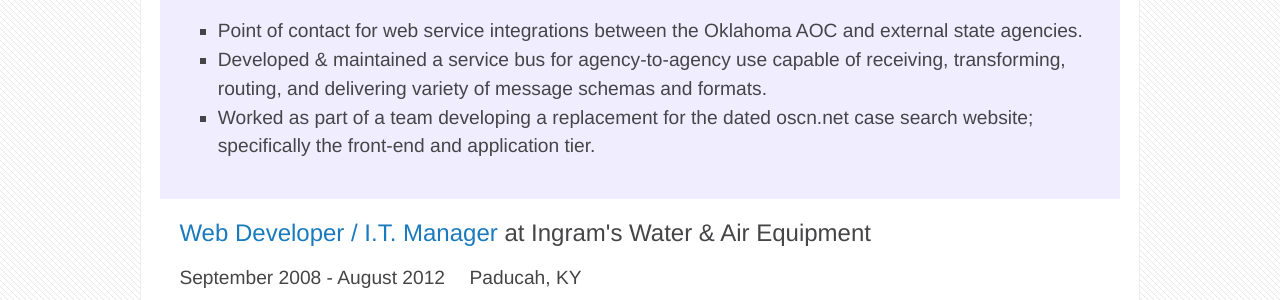
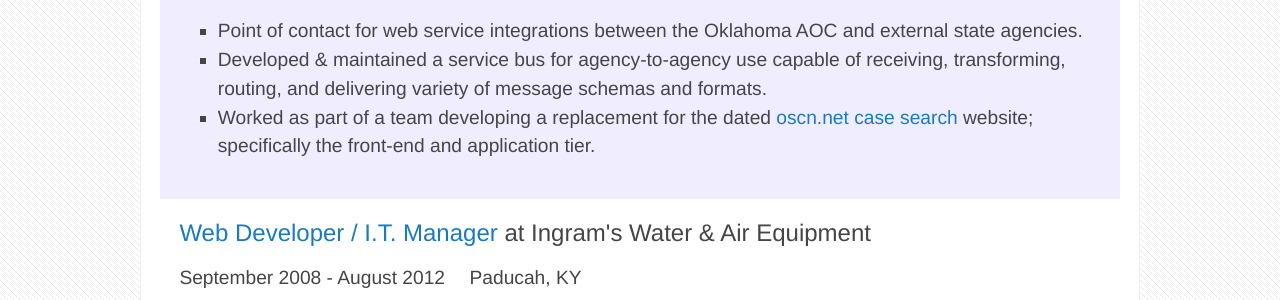
Before and after one commit to BrandonClapp/brandonclapp.github.io, a Jekyll site: the page built from resume.html, in a window 1280 px wide and 900 px high, scrolled down 1319 px. Shown: the part 153-453 px from the top of the window. Built offline with Jekyll 4.4.1, drawn with Linux system fonts in a browser that asks for light colours; some web fonts are replaced; part of the change alters nothing that is shown.

```diff
--- a/resume.html
+++ b/resume.html
@@ -87,7 +87,7 @@ comments: false
       <ul class="job-duties">
         <li>Point of contact for web service integrations between the Oklahoma AOC and external state agencies.</li>
         <li>Developed &amp; maintained a service bus for agency-to-agency use capable of receiving, transforming, routing, and delivering variety of message schemas and formats.</li>
-        <li>Worked as part of a team developing a replacement for the dated <i>oscn.net</i> case search website; specifically the front-end and application tier.</li>
+        <li>Worked as part of a team developing a replacement for the dated <a target="blank" href="https://www.oscn.net/dockets/Search.aspx"><i>oscn.net</i> case search</a> website; specifically the front-end and application tier.</li>
       </ul>
     </div>
 
```
